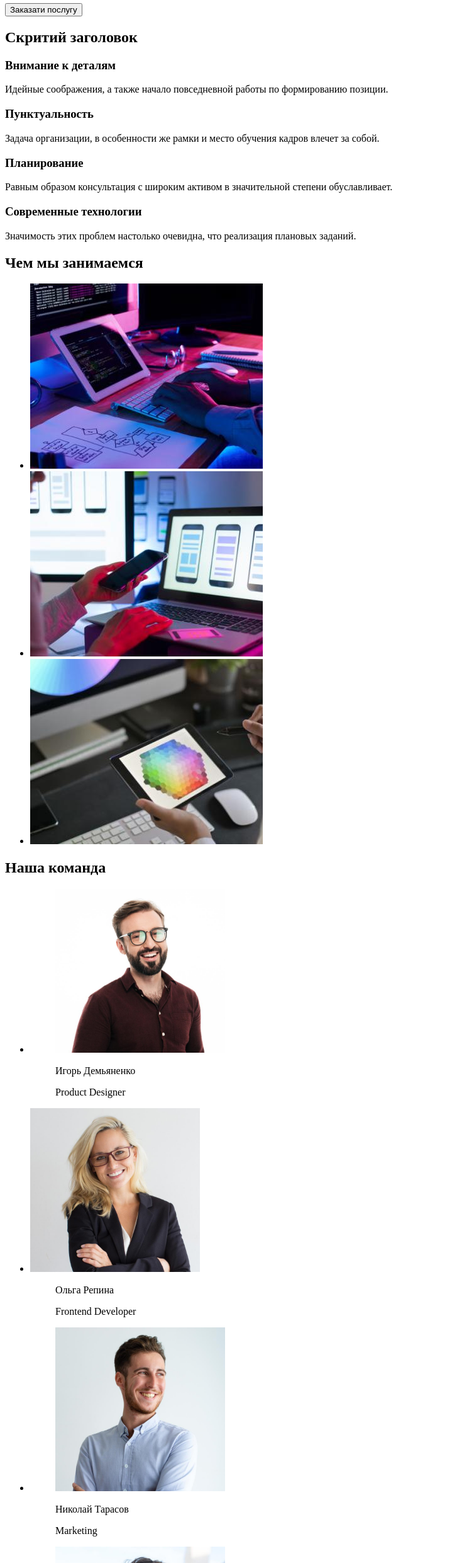
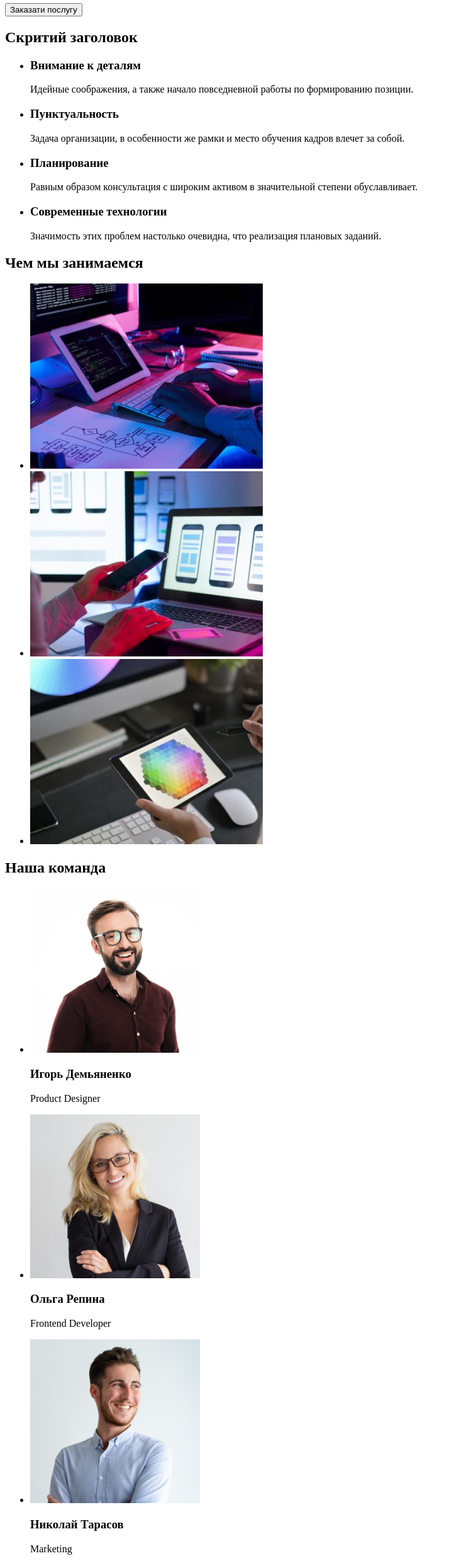
Before and after one commit to nickdavshan1984/goit-markup-hw-01, a plain HTML site: page index.html in a window 1280 px wide. Shown: the part 237-2718 px from the top of the page at 63% size, without its empty margins (0-719 px from the left). Drawn offline with Linux system fonts and the light colour scheme.

Commit message:
add.fixed.homework01

```diff
--- a/index.html
+++ b/index.html
@@ -1,5 +1,5 @@
 <!DOCTYPE html>
-<html lang="en">
+<html lang="ru">
 <head>
     <meta charset="UTF-8">
     <meta http-equiv="X-UA-Compatible" content="IE=edge">
@@ -9,13 +9,13 @@
 <body>
     <!-- Шапка сторінки  -->
     <header>
-        <a href="">WebStudio</a>
         <!-- Навігація на інші сторінки  -->
         <nav>
+            <a href="">WebStudio</a>
             <ul class="header-nav-aboutUs">
-                <li>Студія</li>
-                <li>Портфоліо</li>
-                <li>Контакти</li>
+                <li><a href="">Студія</a></li>
+                <li><a href="">Портфоліо</a></li>
+                <li><a href="">Контакти</a></li>
             </ul>
             <ul class="header-nav-contacts">
                 <li><a href="mailto:info@devstudio.com">info@devstudio.com</a></li>
@@ -33,22 +33,27 @@
         <!-- Секція відмінностей  -->
         <section class="main-our-peculiarities">
             <h2>Скритий заголовок</h2>
-            <section class="main-our-peculiarities-1">
+            <ul class="main-our-peculiarities-list">
+                <li>
                     <h3>Внимание к деталям</h3>
-                <p class="main-our-peculiarities-text">Идейные соображения, а также начало повседневной работы по формированию позиции.</p>
-            </section>
-            <section class="main-our-peculiarities-2">
+                    <p class="main-our-peculiarities-text">Идейные соображения, а также начало повседневной работы по формированию позиции.
+                    </p>
+                </li>
+                <li>
                     <h3>Пунктуальность</h3>
-                <p class="main-our-peculiarities-text">Задача организации, в особенности же рамки и место обучения кадров влечет за собой.</p>
-            </section>
-            <section class="main-our-peculiarities-3">
+                    <p class="main-our-peculiarities-text">Задача организации, в особенности же рамки и место обучения кадров влечет за
+                        собой.</p>
+                </li>
+                <li>
                     <h3>Планирование</h3>
-                <p class="main-our-peculiarities-text">Равным образом консультация с широким активом в значительной степени обуславливает.</p>
-            </section>
-            <section class="main-our-peculiarities-4">
+                    <p class="main-our-peculiarities-text">Равным образом консультация с широким активом в значительной степени
+                        обуславливает.</p>
+                </li>
+                <li>
                     <h3>Современные технологии</h3>
                     <p class="main-our-peculiarities-text">Значимость этих проблем настолько очевидна, что реализация плановых заданий.</p>
-            </section>
+                </li>
+            </ul>
         </section>
         <!-- Секція послуг  -->
         <section class="main-our-works">
@@ -64,40 +69,24 @@
             <h2>Наша команда</h2>
             <ul class="main-our-team-list">
                 <li>
-                    <figure>
                     <p><img src="./images/team/team01.jpg" alt="team01" width="270" height="260"></p>
-                        <figcaption>
-                            <p class="main-our-team-list-name">Игорь Демьяненко</p>
+                    <h3 class="main-our-team-list-name">Игорь Демьяненко</h3>
                     <p class="main-our-team-list-position">Product Designer</p>
-                        </figcaption>
-                    </figure>
                 </li>
                 <li>
                     <p><img src="./images/team/team02.jpg" alt="team02" width="270" height="260"></p>
-                    <figure>
-                        <figcaption>
-                            <p class="main-our-team-list-name">Ольга Репина</p>
+                    <h3 class="main-our-team-list-name">Ольга Репина</h3>
                     <p class="main-our-team-list-position">Frontend Developer</p>
-                        </figcaption>
-                    </figure>
                 </li>
                 <li>
-                    <figure>
                     <p><img src="./images/team/team03.jpg" alt="team03" width="270" height="260"></p>
-                        <figcaption>
-                            <p class="main-our-team-list-name">Николай Тарасов</p>
+                    <h3 class="main-our-team-list-name">Николай Тарасов</h3>
                     <p class="main-our-team-list-position">Marketing</p>
-                        </figcaption>
-                    </figure>
                 </li>
                 <li>
-                    <figure>
                     <p><img src="./images/team/team04.jpg" alt="team04" width="270" height="260"></p>
-                        <figcaption>
-                            <p class="main-our-team-list-name">Михаил Ермаков</p>
+                    <h3 class="main-our-team-list-name">Михаил Ермаков</h3>
                     <p class="main-our-team-list-position">UI Designer</p>
-                        </figcaption>
-                    </figure>
                 </li>
             </ul>
         </section>
@@ -105,11 +94,14 @@
     <!-- Секція підвала  -->
     <footer>
         <a href="">WebStudio</a>
+        <address>
             <ul class="footer-contacts">
-            <li><address>г. Киев, пр-т Леси Украинки, 26</address></li>
+                <li>г. Киев, пр-т Леси Украинки, 26</li>
                 <li><a href="mailto:info@devstudio.com">info@devstudio.com</a></li>
                 <li><a href="tel:+380961111111">+38 096 111 11 11</a></li>
             </ul>
+        </address>
     </footer>
+
 </body>
 </html>
```
Lines whose indentation alone changed are shown as unchanged.
